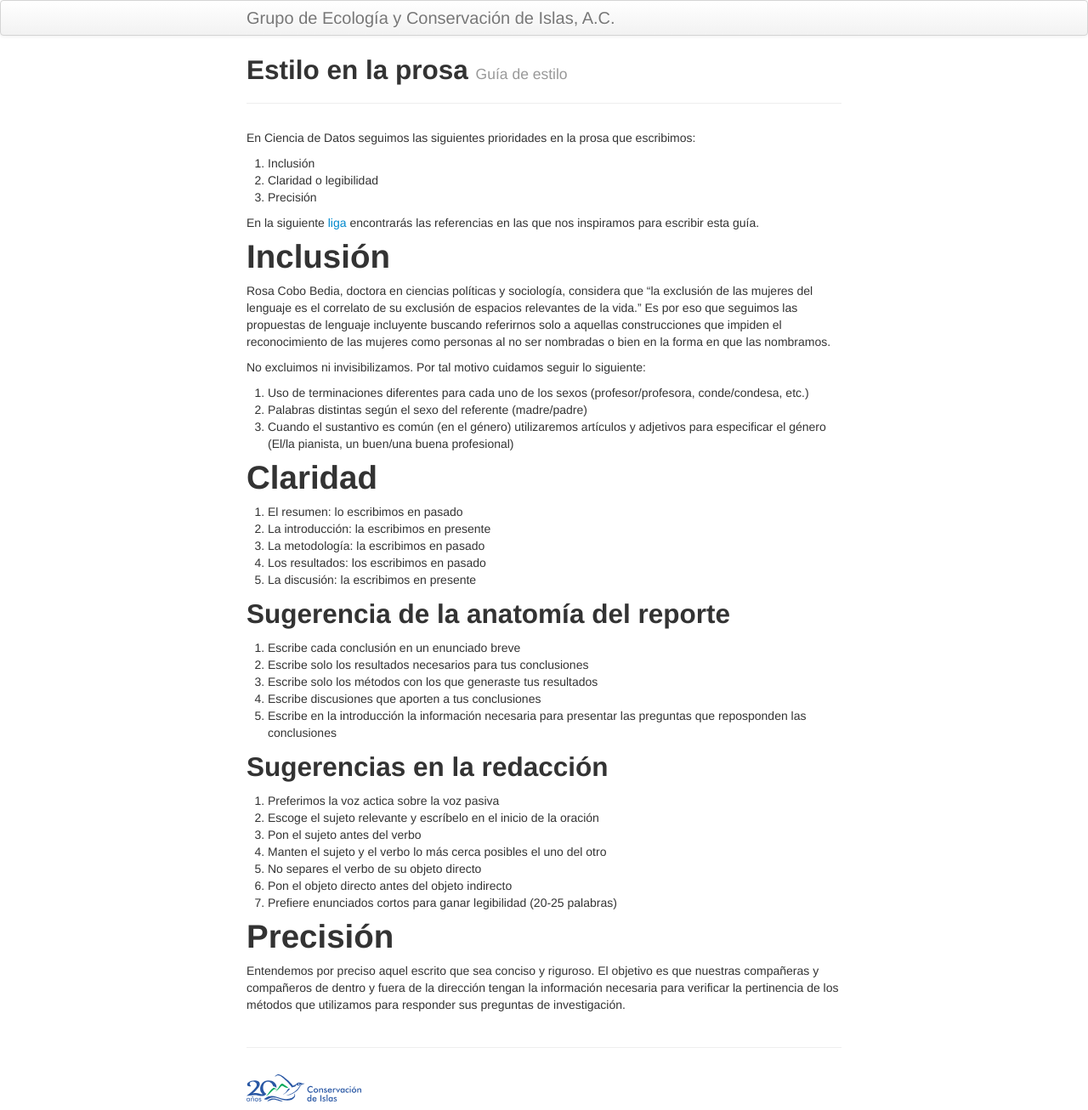
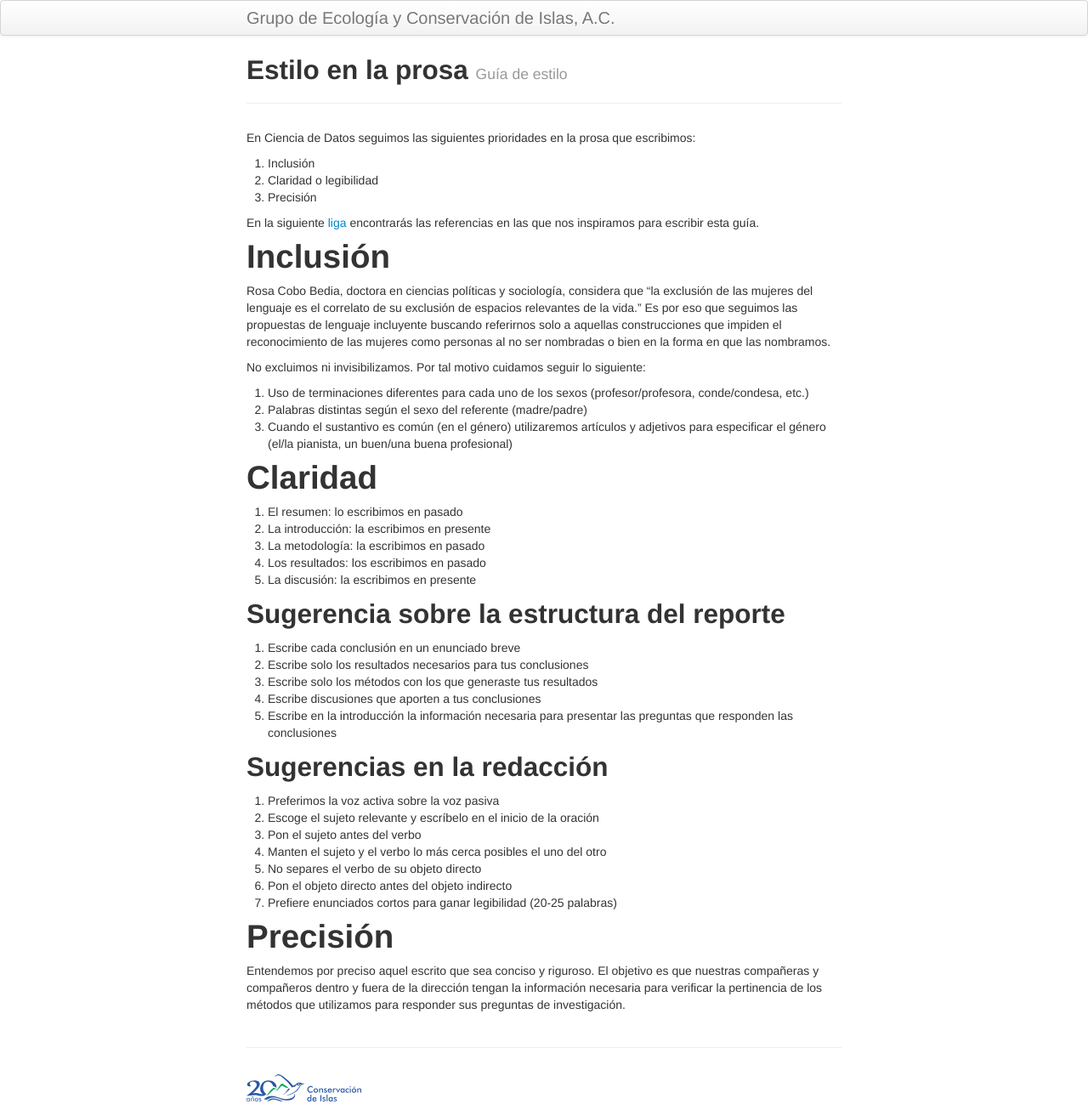
Before and after one commit to LizethMReyes/islasgeci.github.io, a Jekyll site: the page built from _guia_de_estilo/prosa.md, in a window 1280 px wide. Shown: the whole page at 85% size. Built offline with Jekyll 4.4.1, drawn with Linux system fonts in a browser that asks for light colours.

Commit message:
Incorpora correcciones de Genaro y Fernando

```diff
--- a/_guia_de_estilo/prosa.md
+++ b/_guia_de_estilo/prosa.md
@@ -25,7 +25,7 @@ No excluimos ni invisibilizamos. Por tal motivo cuidamos seguir lo siguiente:
 etc.)
 1. Palabras distintas según el sexo del referente (madre/padre)
 1. Cuando el sustantivo es común (en el género) utilizaremos artículos y adjetivos para especificar
-el género (El/la pianista, un buen/una buena profesional)
+el género (el/la pianista, un buen/una buena profesional)
 
 # Claridad
 1. El resumen: lo escribimos en pasado
@@ -34,16 +34,16 @@ el género (El/la pianista, un buen/una buena profesional)
 1. Los resultados: los escribimos en pasado
 1. La discusión: la escribimos en presente
 
-## Sugerencia de la anatomía del reporte
+## Sugerencia sobre la estructura del reporte
 1. Escribe cada conclusión en un enunciado breve
 1. Escribe solo los resultados necesarios para tus conclusiones
 1. Escribe solo los métodos con los que generaste tus resultados
 1. Escribe discusiones que aporten a tus conclusiones
-1. Escribe en la introducción la información necesaria para presentar las preguntas que reposponden
+1. Escribe en la introducción la información necesaria para presentar las preguntas que responden
 las conclusiones
 
 ## Sugerencias en la redacción
-1. Preferimos la voz actica sobre la voz pasiva
+1. Preferimos la voz activa sobre la voz pasiva
 1. Escoge el sujeto relevante y escríbelo en el inicio de la oración
 1. Pon el sujeto antes del verbo
 1. Manten el sujeto y el verbo lo más cerca posibles el uno del otro
@@ -53,6 +53,6 @@ las conclusiones
 
 # Precisión
 Entendemos por preciso aquel escrito que sea conciso y riguroso.
-El objetivo es que nuestras compañeras y compañeros de dentro y fuera de la dirección tengan la
+El objetivo es que nuestras compañeras y compañeros dentro y fuera de la dirección tengan la
 información necesaria para verificar la pertinencia de los métodos que utilizamos para responder
 sus preguntas de investigación.
```
Also changed, not shown: _guia_de_estilo/revisiones.md (+7 -6 lines).
